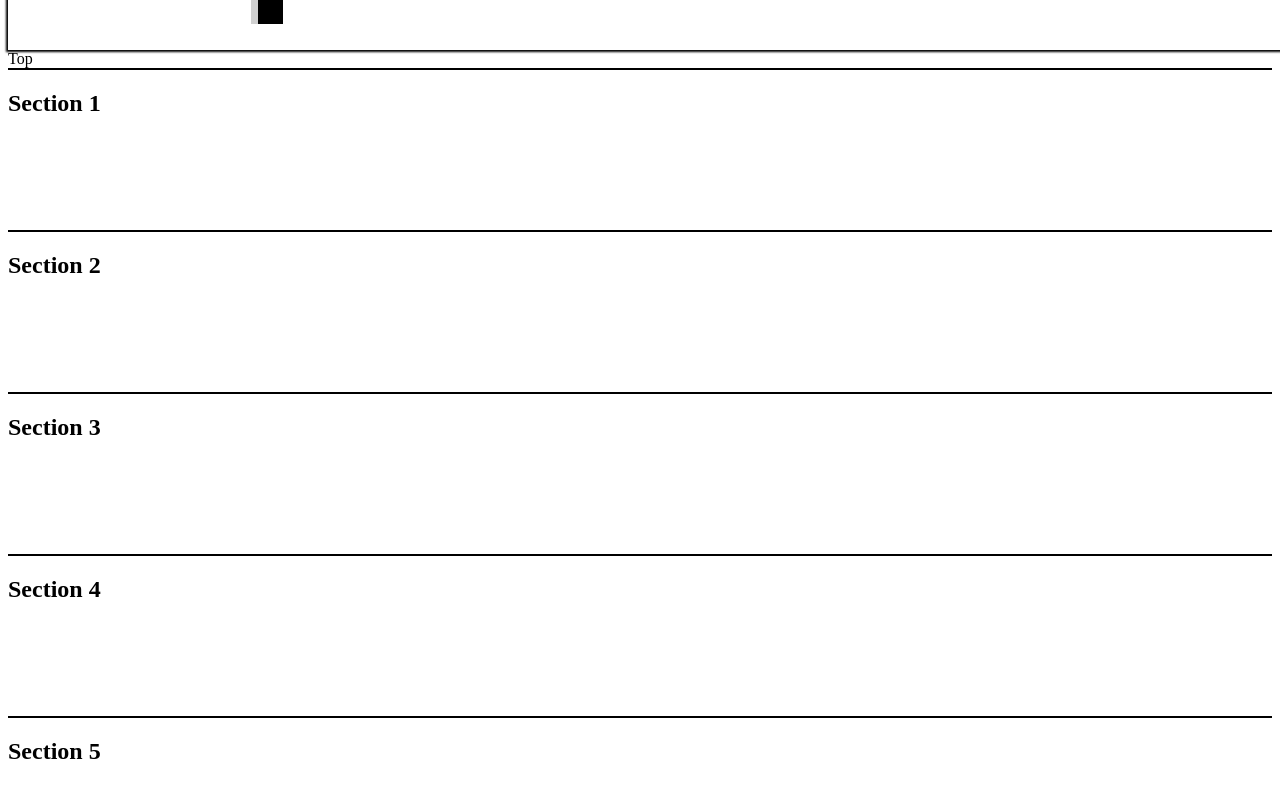
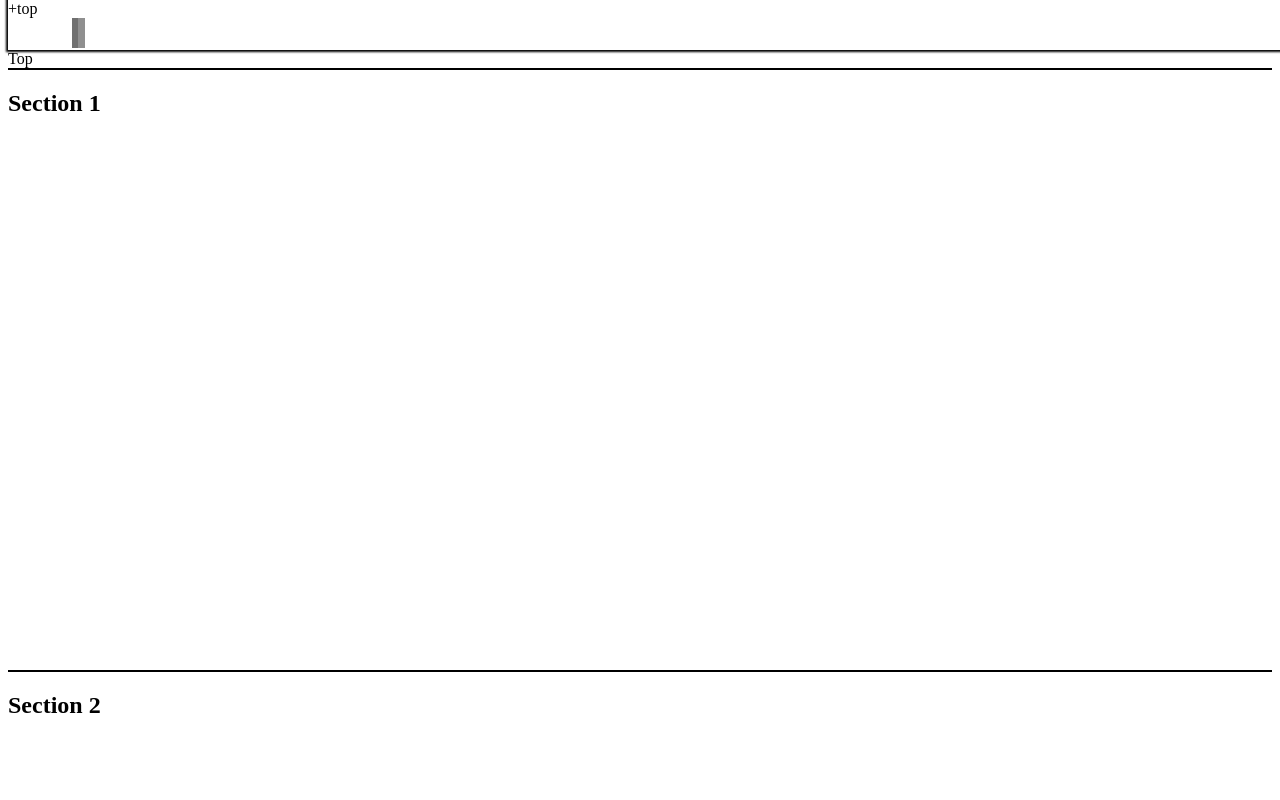
Before and after one commit to schoodicsolutions/svelte-scroll-nav, a SvelteKit app: page / in a window 1280 px wide. Shown: the top 800 px of the page. Built offline with nearby package versions, Linux system fonts and the light colour scheme.

Commit message:
Demo with weight graphic

```diff
--- a/src/ScrollWatcher.svelte
+++ b/src/ScrollWatcher.svelte
@@ -31,11 +31,11 @@
                 const peekingFromTop = rect.bottom > 0 && rect.bottom < window.innerHeight;
                 const peekingFromBottom = rect.top > 0 && rect.bottom >= window.innerHeight;
 
-                if (fullyInView || takesUpScreen) {
+                if (takesUpScreen || fullyInView) {
                     return {
                         name,
-                        weight: 1
-                    };
+                        weight: 1,
+                    }
                 } else if (peekingFromTop) {
                     return {
                         name,
--- a/src/routes/+page.svelte
+++ b/src/routes/+page.svelte
@@ -1,5 +1,5 @@
 <script lang="ts">
-	import { linkClicked, section, sections, weights } from "../stores";
+	import { section, weights } from "../stores";
 	import { scrollRef, scrollTo } from "../";
 	import ScrollWatcher from "../ScrollWatcher.svelte";
 
@@ -18,9 +18,10 @@
 <ScrollWatcher />
 
 <div style="position: fixed; height: 50px; top: 0; background: white; box-shadow: #000 0 0 2px 2px; width: 100%;">
-    <div style="width: 100%; display: flex;">
+    { $section }
+    <div style="width: 100%; height: 30px; display: flex;">
         {#each $weights as weight}
-            <div style={`background-color: rgba(${255 * (1 -weight.weight)},${255 * (1 -weight.weight)},${255 * (1 -weight.weight)}); height:24px; flex-grow: 1`}>
+            <div style={`background-color: rgba(${255 * (1 -weight.weight)},${255 * (1 -weight.weight)},${255 * (1 -weight.weight)}); height:100%; flex-grow: 1;`}>
             </div>
         {/each}
     </div>
@@ -29,7 +30,7 @@
 <div style="margin-top: 50px;">
     <section>Top</section>
     {#each Array(200).fill(null).map((_, i) => i + 1) as index}
-        <section style="height: 20vh; border-top: 2px black solid;" use:scrollRef={`section${index}`}>
+        <section style="height: 75vh; border-top: 2px black solid;" use:scrollRef={`section${index}`}>
             <h1>Section {index}</h1>
         </section>
     {/each}
```
